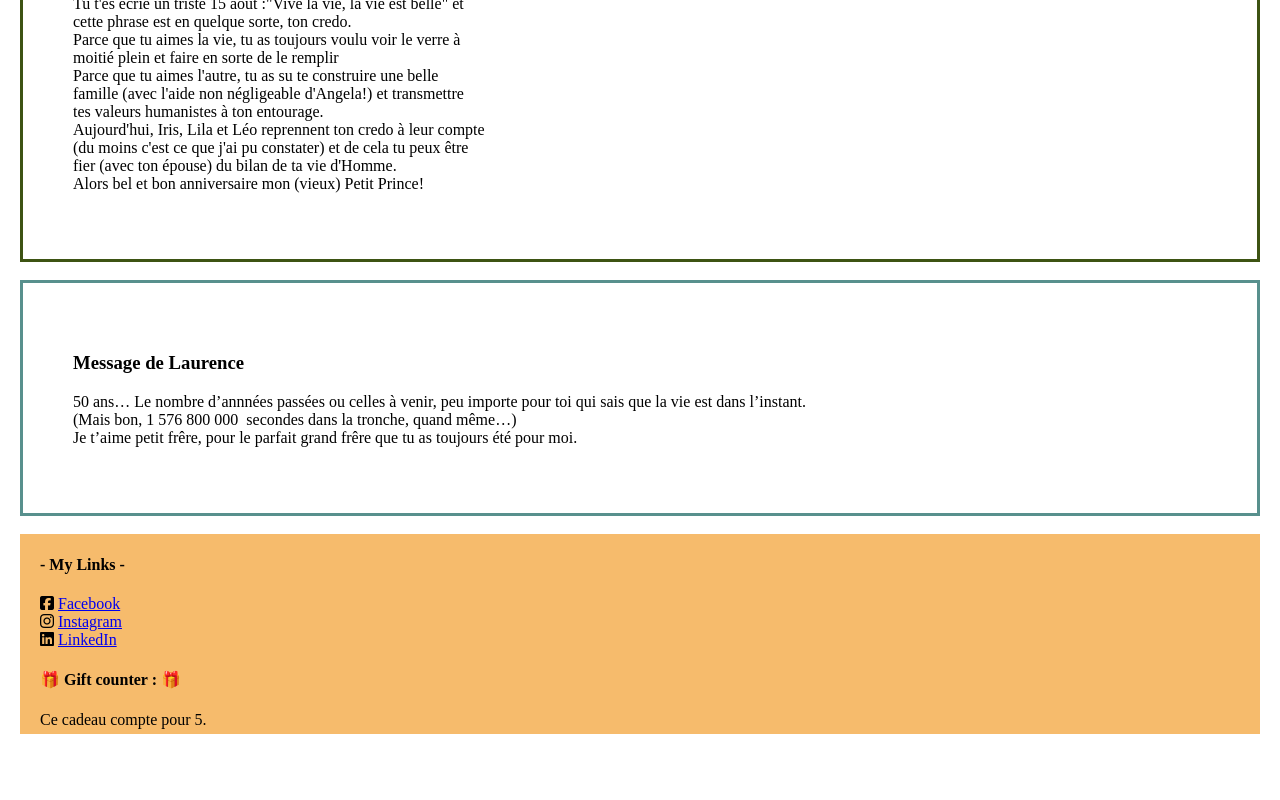
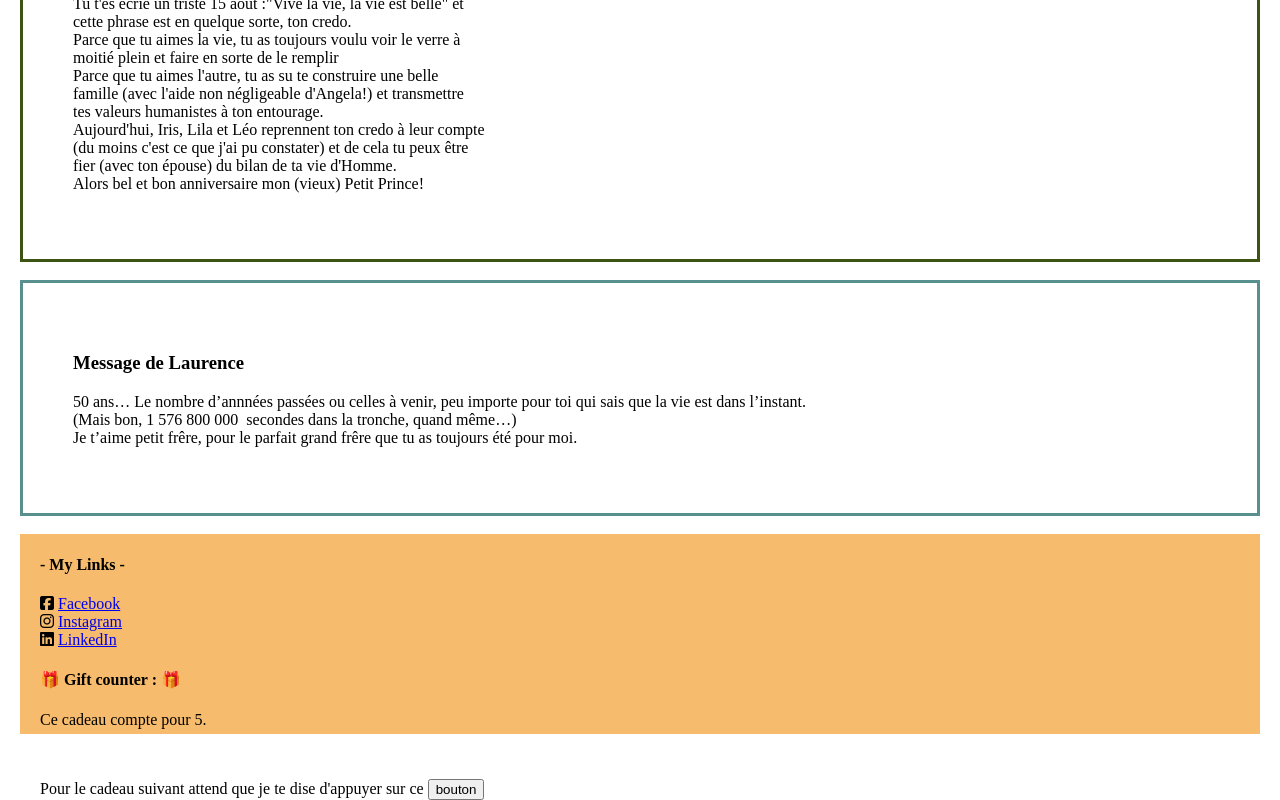
Before and after one commit to Eurus175/eurus175.github.io, a plain HTML site: page index.html in a window 1280 px wide. Shown: the part 3920-4720 px from the top of the page. Before the commit the page ends 4674 px from the top, so only its background shows below. Drawn offline with Linux system fonts and the light colour scheme.

Commit message:
Update index.html

```diff
--- a/index.html
+++ b/index.html
@@ -219,6 +219,8 @@ Je t’aime petit frêre, pour le parfait grand frêre que tu as toujours été
       </p>
       <h4>&#127873 Gift counter : &#127873</h4>
       <p>Ce cadeau compte pour 5.</p>
+       <br>
+      <p>Pour le cadeau suivant attend que je te dise d'appuyer sur ce <button>bouton</button></p>
       </div>
     </div>
   </div>
```
